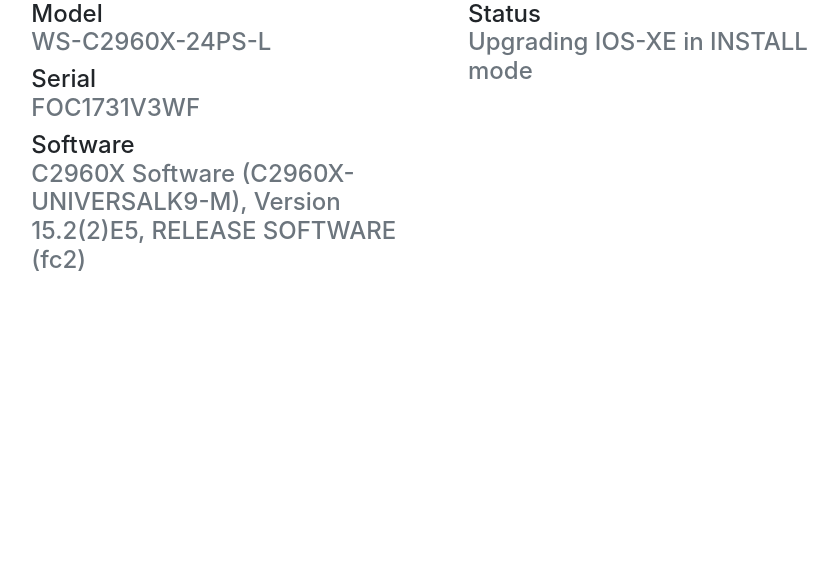
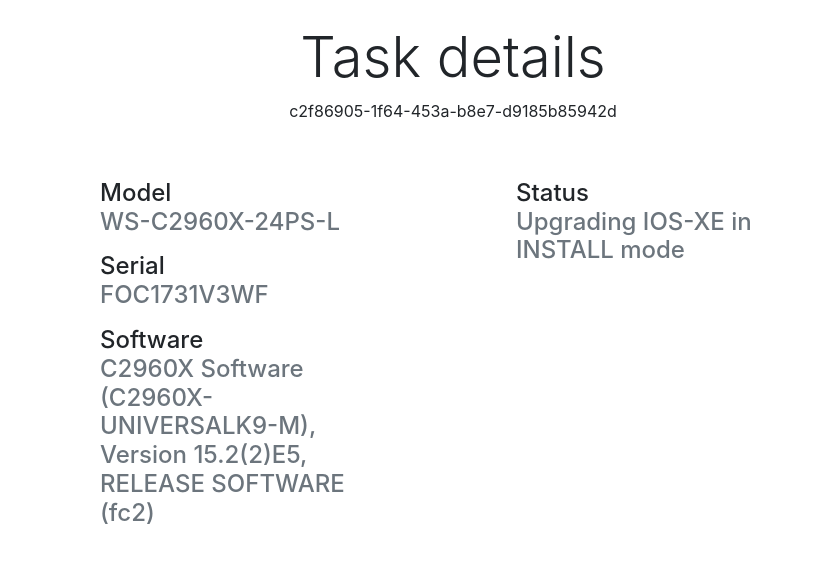
Before and after one commit to icovada/stageit, a Flask app: page /tasks/1 in a window 1280 px wide. Shown: the part 58-621 px from the top of the page, without its empty margins (187-1025 px from the left). Run offline with Flask 2, Linux system fonts and the light colour scheme; some libraries are stand-ins or nearby versions.

Commit message:
Basic Task Detail web page

```diff
--- a/stageit/web/templates/tasks/taskdetail.html
+++ b/stageit/web/templates/tasks/taskdetail.html
@@ -8,27 +8,34 @@
 
 
 {% block body %}
-<div class="row justify-content-center">
+<div class="container">
+    <!--<h1 class="display-4 content-center px-3 py-3 pt-md-4 pb-md-4 mx-auto row justify-content-center">Task details</h1>-->
+    <h1 class="display-4 content-center pt-md-4 row justify-content-center">Task details</h1>
+</div>
+<div class="row justify-content-center mx-auto">c2f86905-1f64-453a-b8e7-d9185b85942d</div>
+
+<div class="row justify-content-center px-3 py-3 pt-md-5 pb-md-4 mx-auto">
     <div class="col-4">
-        <h4>
+        <h4 class="m-auto px-5 py-2">
             Model
             <div class="text-muted">WS-C2960X-24PS-L</div>
         </h4>
-        <h4>
+        <h4 class="m-auto px-5 py-2">
             Serial
             <div class="text-muted">FOC1731V3WF</div>
         </h4>
-        <h4>
+        <h4 class="m-auto px-5 py-2">
             Software
-            <div class="text-muted">C2960X Software (C2960X-UNIVERSALK9-M), Version 15.2(2)E5, RELEASE SOFTWARE (fc2)</div>
+            <div class="text-muted">C2960X Software (C2960X-UNIVERSALK9-M), Version 15.2(2)E5, RELEASE SOFTWARE (fc2)
+            </div>
         </h4>
     </div>
     <div class="col-4">
-            <h4>
-                Status
-                <div class="text-muted">Upgrading IOS-XE in INSTALL mode</div>
-            </h4>
+        <h4 class="m-auto px-5 py-2">
+            Status
+            <div class="text-muted">Upgrading IOS-XE in INSTALL mode</div>
+        </h4>
 
-        </div>
+    </div>
 </div>
 {% endblock %}
```
